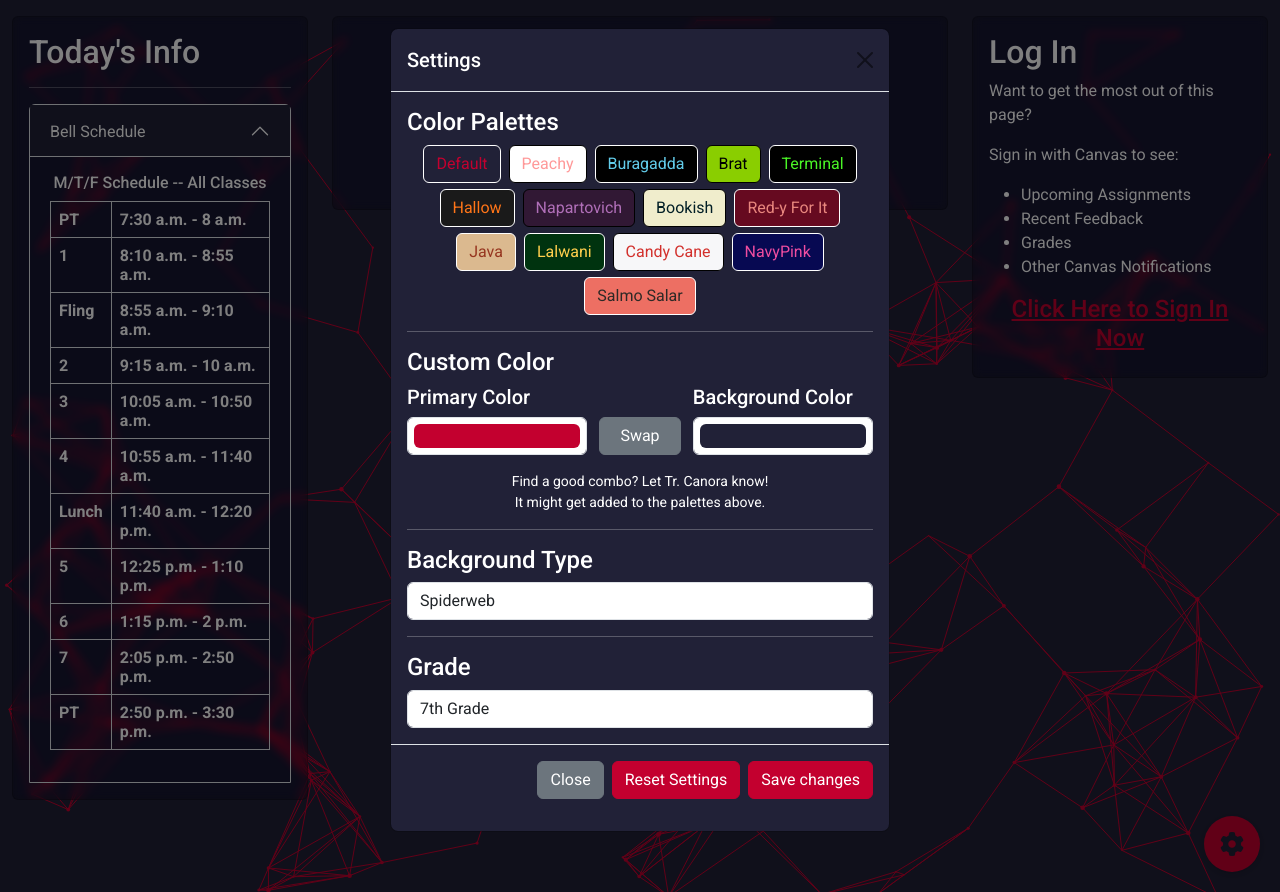
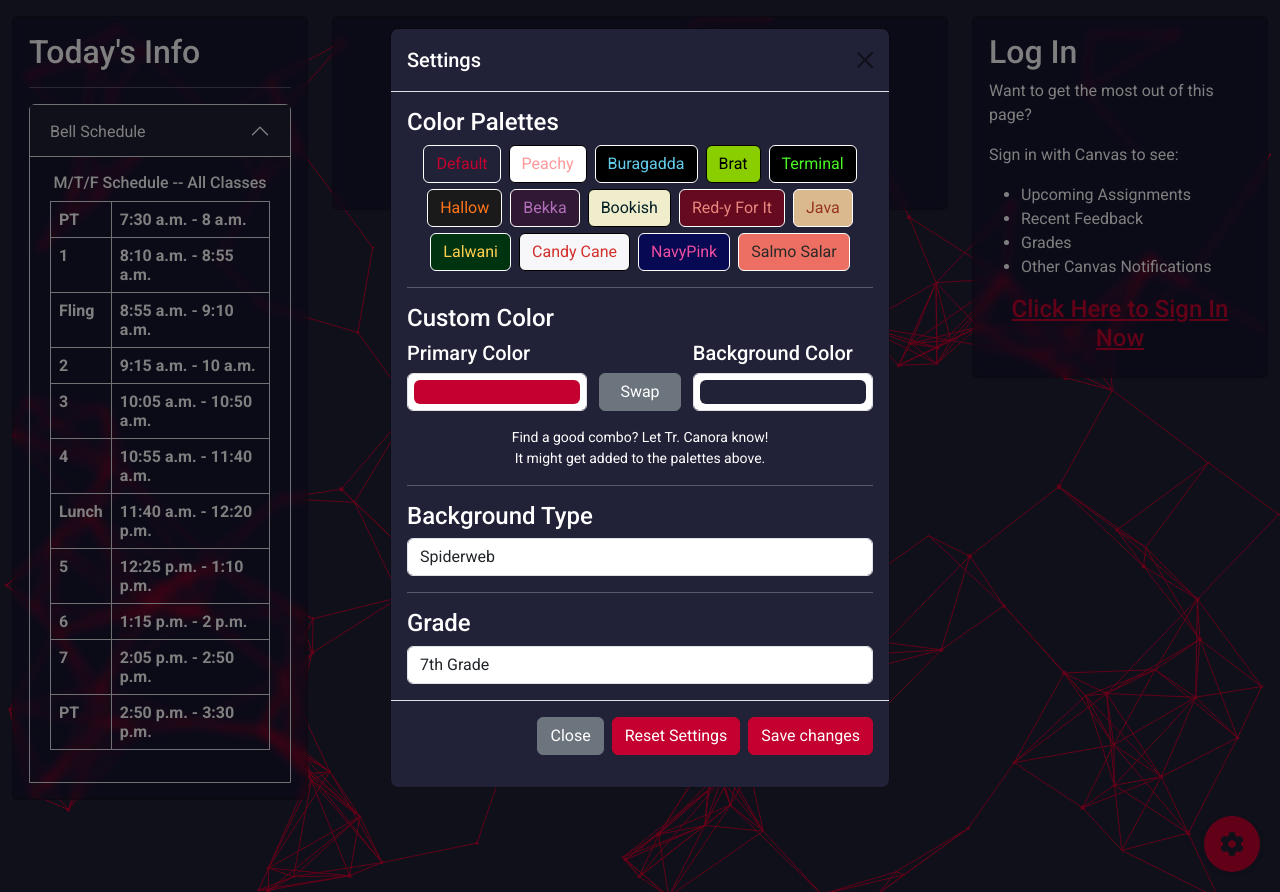
Before and after one commit to dc74089/schooldash, a Django app: page / in a window 1280 px wide, after a click that opens the changed part. Run offline with Django 4.2, Linux system fonts and the light colour scheme; data that the repository does not hold is empty; some libraries are stand-ins or nearby versions.

Commit message:
New color palette

```diff
--- a/app/templates/app/index.html
+++ b/app/templates/app/index.html
@@ -460,8 +460,8 @@
                  onclick="palette('#4af626', '#000000')">Terminal</a>
               <a href="#" class="btn mx-1" style="background-color: #1a1a1a; color: #ff7518; border-color: white"
                  onclick="palette('#ff7518', '#1a1a1a')">Hallow</a>
-              <a href="#" class="btn mx-1" style="background-color: #311834; color: #b06fb8; border-color: black"
-                 onclick="palette('#b06fb8', '#311834')">Napartovich</a>
+              <a href="#" class="btn mx-1" style="background-color: #311834; color: #b06fb8; border-color: white"
+                 onclick="palette('#b06fb8', '#311834')">Bekka</a>
               <a href="#" class="btn mx-1" style="background-color: #F0EDCC; color: #021f26; border-color: black"
                  onclick="palette('#021f26', '#F0EDCC')">Bookish</a>
               <a href="#" class="btn mx-1" style="background-color: #660a20; color: #e9877e; border-color: white"
```
